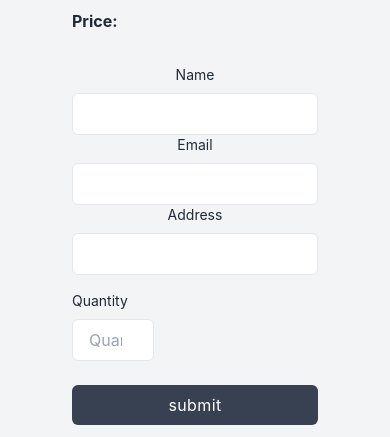
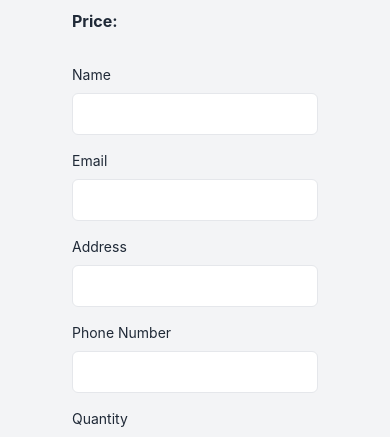
Before and after one commit to Neamul01/nn-industries-client, a React (Create React App) app: page /purchase/1 in a window 390 px wide. Shown: the part 483-920 px from the top of the page. Built offline with nearby package versions, Linux system fonts and the light colour scheme; no server answers.

Commit message:
phone number added in purchase order and send product id to server

```diff
--- a/src/components/Home/Purchase.js
+++ b/src/components/Home/Purchase.js
@@ -24,7 +24,7 @@ const Purchase = () => {
     if (error) {
         toast.error(error.message)
     }
-    const { product, price, minimumQuantity, image, description, availableQuantity } = singleProduct;
+    const { _id,product, price, minimumQuantity, image, description, availableQuantity } = singleProduct;
 
     const handleQuantity = inputQuantity => {
         if (Number(inputQuantity) < Number(minimumQuantity) || Number(inputQuantity) > Number(availableQuantity)) {
@@ -38,7 +38,23 @@ const Purchase = () => {
     }
 
     const onSubmit = data => {
-        console.log(data)
+        const order={
+            productId:id,
+            name:user.displayName,
+            email:user.email,
+            address:data.address,
+            quantity:data.quantity,
+            phone:data.phone,
+        }
+        console.log(order)
+        request({url:'/orders',method:'post',data:order})
+        .then(res=>{
+            toast.success('Order placed successfully...')
+        })
+        .catch(err=>{
+            toast.error(err?.message)
+        })
+        reset()
     };
 
     return (
@@ -59,29 +75,41 @@ const Purchase = () => {
                         <p className="text-left font-bold w-full ">Price:{price} </p>
                         <form onSubmit={handleSubmit(onSubmit)} className="mt-6 w-full">
                         <div className='w-full'>
-                            <label htmlFor="Name" className="block text-sm text-gray-800 dark:text-gray-200">Name</label>
+                            <label htmlFor="Name" className="block text-sm text-gray-800 dark:text-gray-200 text-left">Name</label>
                             <input type="text"
                             defaultValue={user?.displayName||''}
                             disabled
                                 className="block w-full px-4 py-2 mt-2 text-gray-700 bg-white border rounded-md dark:bg-gray-800 dark:text-gray-300 dark:border-gray-600 focus:border-blue-400 dark:focus:border-blue-300 focus:ring-blue-300 focus:outline-none focus:ring focus:ring-opacity-40" />
                         </div>
 
-                        <div className='w-full'>
-                            <label htmlFor="email" className="block text-sm text-gray-800 dark:text-gray-200">Email</label>
+                        <div className='w-full mt-4'>
+                            <label htmlFor="email" className="block text-sm text-gray-800 dark:text-gray-200 text-left">Email</label>
                             <input type="email"
                             defaultValue={user?.email||''}
                             disabled
                                 className="block w-full px-4 py-2 mt-2 text-gray-700 bg-white border rounded-md dark:bg-gray-800 dark:text-gray-300 dark:border-gray-600 focus:border-blue-400 dark:focus:border-blue-300 focus:ring-blue-300 focus:outline-none focus:ring focus:ring-opacity-40" />
                         </div>
 
-                        <div className='w-full'>
-                            <label htmlFor="address" className="block text-sm text-gray-800 dark:text-gray-200">Address</label>
-                            {errors.address?.type === 'required' && <p className="text-red-500 text-left"><small>"Address is required"</small></p>}
+                        <div className='w-full mt-4'>
+                            <label htmlFor="address" className="block text-sm text-gray-800 dark:text-gray-200 text-left">Address</label>
+
                             <input type="text"
                             {...register("address",{
                                 required: true
                             })}
                                 className="block w-full px-4 py-2 mt-2 text-gray-700 bg-white border rounded-md dark:bg-gray-800 dark:text-gray-300 dark:border-gray-600 focus:border-blue-400 dark:focus:border-blue-300 focus:ring-blue-300 focus:outline-none focus:ring focus:ring-opacity-40" />
+                                {errors.address?.type === 'required' && <p className="text-red-500 text-left"><small>"Address is required"</small></p>}
+                        </div>
+
+                        <div className='w-full mt-4'>
+                            <label htmlFor="phone" className="block text-sm text-gray-800 dark:text-gray-200 text-left">Phone Number</label>
+
+                            <input type="number"
+                            {...register("phone",{
+                                required: true
+                            })}
+                                className="block w-full px-4 py-2 mt-2 text-gray-700 bg-white border rounded-md dark:bg-gray-800 dark:text-gray-300 dark:border-gray-600 focus:border-blue-400 dark:focus:border-blue-300 focus:ring-blue-300 focus:outline-none focus:ring focus:ring-opacity-40" />
+                                {errors.number?.type === 'required' && <p className="text-red-500 text-left"><small>"Number is required"</small></p>}
                         </div>
 
                         <div className="mt-4">
--- a/src/components/Home/Review.js
+++ b/src/components/Home/Review.js
@@ -40,14 +40,14 @@ const Review = () => {
                             borderRadius: 10
                         }}
                     >
-                        <div class="card  justify-center items-center">
-                            <div class="avatar">
-                                <div class="w-24 m-2 rounded-full ring ring-primary ring-offset-base-100 ring-offset-2">
+                        <div className="card  justify-center items-center">
+                            <div className="avatar">
+                                <div className="w-24 m-2 rounded-full ring ring-primary ring-offset-base-100 ring-offset-2">
                                  <img src="https://api.lorem.space/image/face?hash=3174" />
                                 </div>
                             </div>
-                            <div class="card-body items-center text-center">
-                                <h2 class="card-title">{value?.name}</h2>
+                            <div className="card-body items-center text-center">
+                                <h2 className="card-title">{value?.name}</h2>
                                 <p>{value?.description}</p>
                                 <ReactStars
                                     count={value?.ratings}
```
